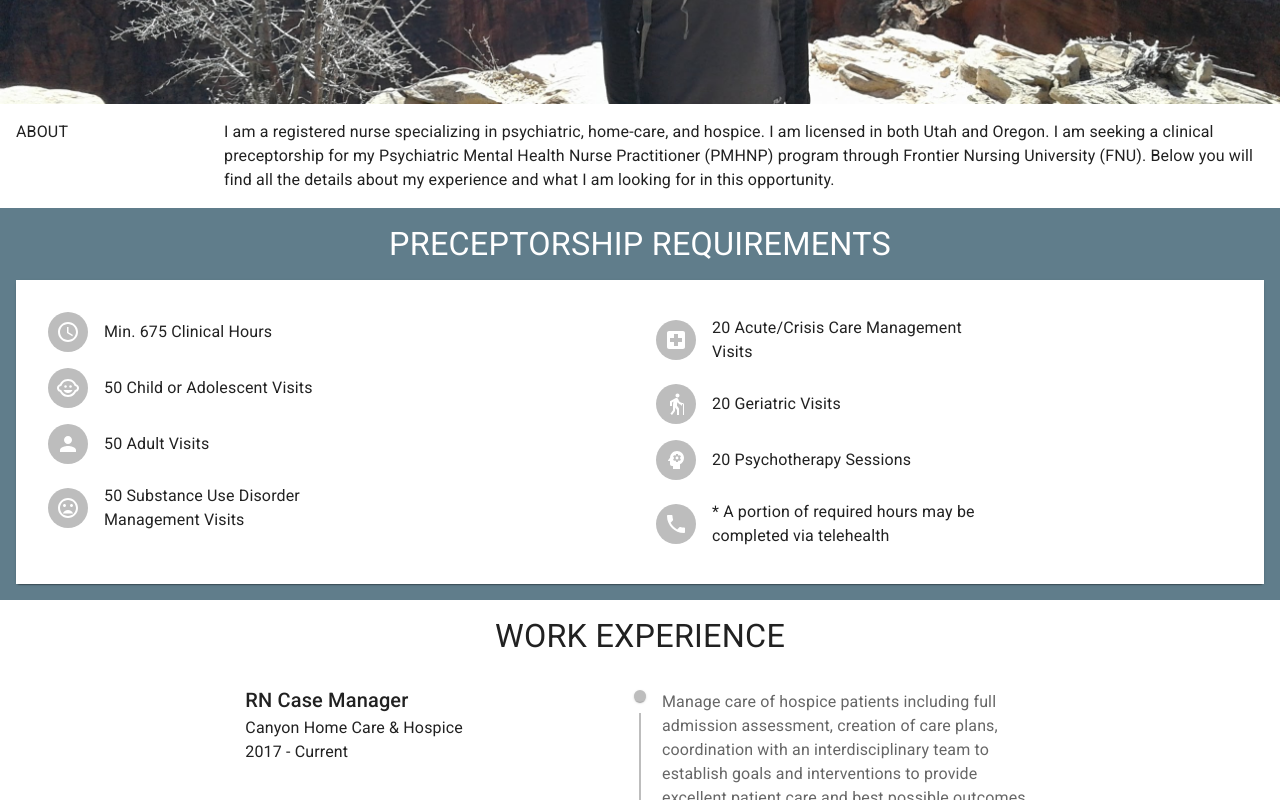
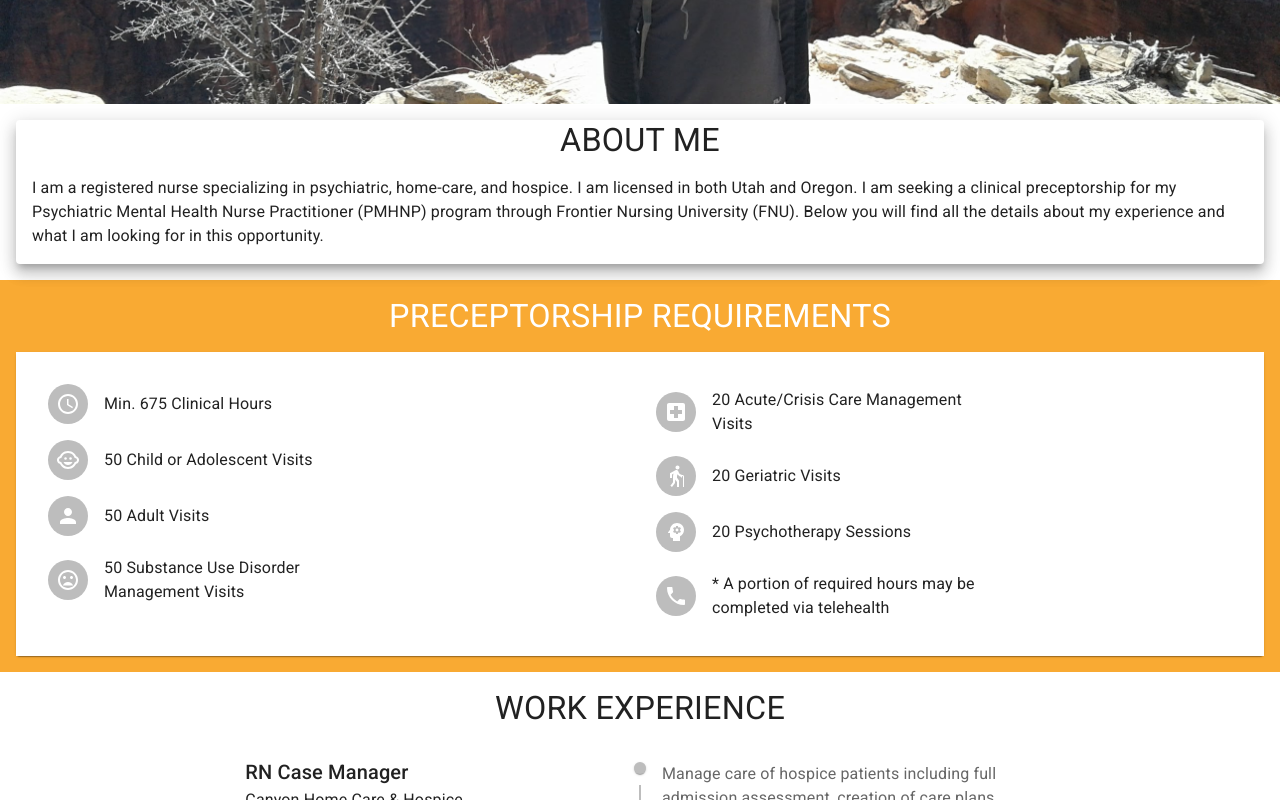
Before and after one commit to rickahlander/charisakingresume, a React (Create React App) app: page / in a window 1280 px wide. Shown: the part 600-1400 px from the top of the page. Built offline with nearby package versions, Linux system fonts and the light colour scheme.

Commit message:
cleanup - standardize on mui color theme

```diff
--- a/src/App.js
+++ b/src/App.js
@@ -3,27 +3,29 @@ import AppBar from "./components/AppBar";
 import CssBaseline from "@mui/material/CssBaseline";
 import { ThemeProvider, createTheme, responsiveFontSizes } from "@mui/material/styles"
 import Marquee from "./components/Marquee";
-import primaryColor from "@mui/material/colors/pink";
 import About from "./components/About";
 import Requirements from "./components/Requirements"
 import Projects from "./containers/Projects";
 import Portfolio from "./containers/Portoflio";
 import Contact from "./containers/Contact";
-import Resume from "./components/Resume";
-import Hidden from "@mui/material/Hidden";
 import Box from "@mui/material/Box";
 
 function App() {
   let theme = createTheme({
     palette: {
-      mode: "light",
-      primary: primaryColor,
+      primary: {
+        light: '#344955',
+        main: '#232F34',
+        dark: '#232F34',
+        contrastText: '#fff',
+      },
       secondary: {
-        main: "#fff",
-        contrastText: "#000",
+        main: '#F9AA33',
+        contrastText: '#000',
       },
     },
   });
+
   theme = responsiveFontSizes(theme);
   return (
     <ThemeProvider theme={theme}>
@@ -34,7 +36,6 @@ function App() {
         <Box name="about me">
           <About />
         </Box>
-        <Box></Box>
         <Box name="preceptorship requirements">
           <Requirements />
         </Box>
--- a/src/components/About/index.jsx
+++ b/src/components/About/index.jsx
@@ -1,6 +1,7 @@
 import React from "react";
 import Grid from "@mui/material/Grid";
 import Typography from "@mui/material/Typography";
+import Paper from "@mui/material/Paper";
 
 const aboutText =
   "I am a registered nurse specializing in psychiatric, home-care, and hospice.  " +
@@ -9,6 +10,7 @@ const aboutText =
   "Below you will find all the details about my experience and what I am looking for in this opportunity.";
 
 const About = () => (
+
   <Grid sx={{
     paddingTop: "16px",
     paddingBottom: "16px",
@@ -20,17 +22,25 @@ const About = () => (
     alignItems="flex-start"
     justifyContent="flex-start"
   >
-    <Grid item xs={12} sm={2} md={2}>
-      <Typography align="left">
-        ABOUT
+  <Paper elevation = "10">
+    <Grid item xs={12} sm={12} md={12}>
+      <Typography align="center" variant="h4">
+        ABOUT ME
       </Typography>
     </Grid>
-    <Grid item xs={12} sm={10} md={10}>
-      <Typography align="left">
+    <Grid item xs={12} sm={12} md={12}>
+      <Typography align="left" sx={{
+    paddingTop: "16px",
+    paddingBottom: "16px",
+    paddingRight: "16px",
+    paddingLeft: "16px"
+  }}>
         {aboutText}
       </Typography>
     </Grid>
+    </Paper>
   </Grid>
+
 );
 
 export default About;
--- a/src/components/Requirements/index.jsx
+++ b/src/components/Requirements/index.jsx
@@ -18,7 +18,7 @@ import PhoneIcon from '@mui/icons-material/Phone';
 
 const Requirements = () => (
   <Grid sx={{
-    backgroundColor: "#607d8b",
+    backgroundColor: "secondary.main",
     paddingTop: "16px",
     paddingBottom: "16px",
     paddingRight: "16px",
--- a/src/containers/Portoflio/index.jsx
+++ b/src/containers/Portoflio/index.jsx
@@ -16,7 +16,7 @@ import GroupIcon from '@mui/icons-material/Group';
 const portfolio = () => {
   return (
     <Grid sx={{
-      backgroundColor: "#607d8b",
+      backgroundColor: "secondary.main",
       paddingTop: "16px",
       paddingBottom: "16px",
       paddingRight: "16px",
--- a/src/containers/Projects/index.jsx
+++ b/src/containers/Projects/index.jsx
@@ -2,7 +2,6 @@ import React from "react";
 import Typography from "@mui/material/Typography";
 import Grid from "@mui/material/Grid";
 import listProjects from "./projects";
-import AboutIcon from "@mui/icons-material/LocalHospitalOutlined";
 import Timeline from '@mui/lab/Timeline';
 import TimelineItem from '@mui/lab/TimelineItem';
 import TimelineSeparator from '@mui/lab/TimelineSeparator';
@@ -12,32 +11,21 @@ import TimelineOppositeContent from '@mui/lab/TimelineOppositeContent';
 import TimelineDot from '@mui/lab/TimelineDot';
 
 const renderProjectCard = (
-  { header, subheader, title, date, key }
+  { header, subheader, title, date }
 ) => (
-  <TimelineItem
-    key={key}
-    contentStyle={{
-      background: "#607d8b",
-      color: "#000",
-    }}
-    contentArrowStyle={{ borderRight: "7px solid  #607d8b" }}
-    date={<p style={{ color: "#fff" }}>{date}</p>}
-    iconStyle={{ background: "#607d8b", color: "#fff" }}
-    icon={<AboutIcon />}
-  >
+  <TimelineItem>
     <TimelineContent><Typography variant="h6" component="span">
       {subheader}
     </Typography>
       <Typography>{header}</Typography>
       <Typography>{date}</Typography>
-      </TimelineContent>
+    </TimelineContent>
     <TimelineSeparator>
       <TimelineDot />
       <TimelineConnector />
     </TimelineSeparator>
     <TimelineOppositeContent color="text.secondary" sx={{ py: '12px', px: 2 }}>
       <Typography align="left" >{title}</Typography>
-
     </TimelineOppositeContent>
   </TimelineItem>
 );
```
Also changed, not shown: src/components/AppBar/index.jsx (+1 -7 lines).
